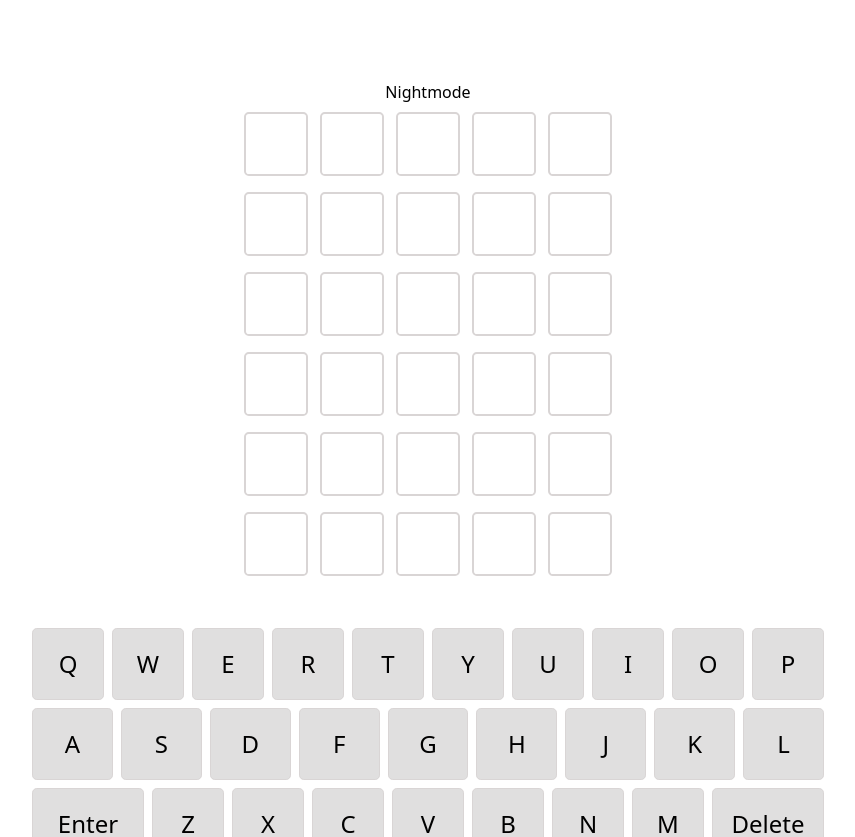
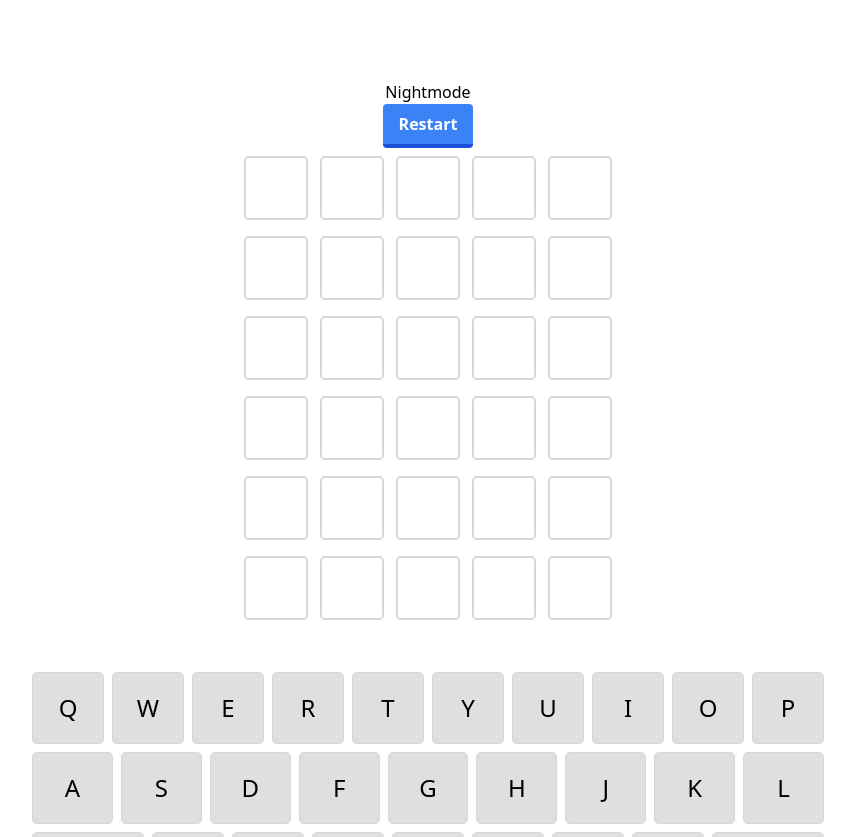
Before and after one commit to AndrzejGrabarz/Wordles.pl, a Next.js app in the folder nextjs-wordles/: page / in a window 1280 px wide. Shown: the top 837 px of the page, without its empty margins (212-1067 px from the left). Built offline with nearby package versions, Linux system fonts and the light colour scheme; no server answers.

Commit message:
Restart game button

```diff
--- /dev/null
+++ b/nextjs-wordles/components/buttons/RestartGame.js
@@ -0,0 +1,9 @@
+import React from 'react';
+
+function RestartGame() {
+  return (
+    <button id="btn" className="bg-blue-500 hover:bg-blue-400 text-white font-bold py-2 px-4 border-b-4 border-blue-700 hover:border-blue-500 rounded">Restart</button>
+  );
+}
+
+export default RestartGame;
--- a/nextjs-wordles/pages/index.js
+++ b/nextjs-wordles/pages/index.js
@@ -2,6 +2,7 @@ import { useEffect, useState } from 'react';
 import Board from '@/components/board/Board';
 import Keyboard from '@/components/keyboard/Keyboard';
 import Nightmode from '@/components/window/Nightmode';
+import RestartGame from '@/components/buttons/RestartGame';
 import { drawFromTheDictionary, saveDicionary } from '@/public/słownik';
 import {
   // variables
@@ -177,6 +178,7 @@ export default function Home() {
   return (
     <div id="main" className="main">
       <Nightmode />
+      <RestartGame onClick={endGame} />
       <Board board={board} />
       <Keyboard setKey={setKey} />
     </div>
```
